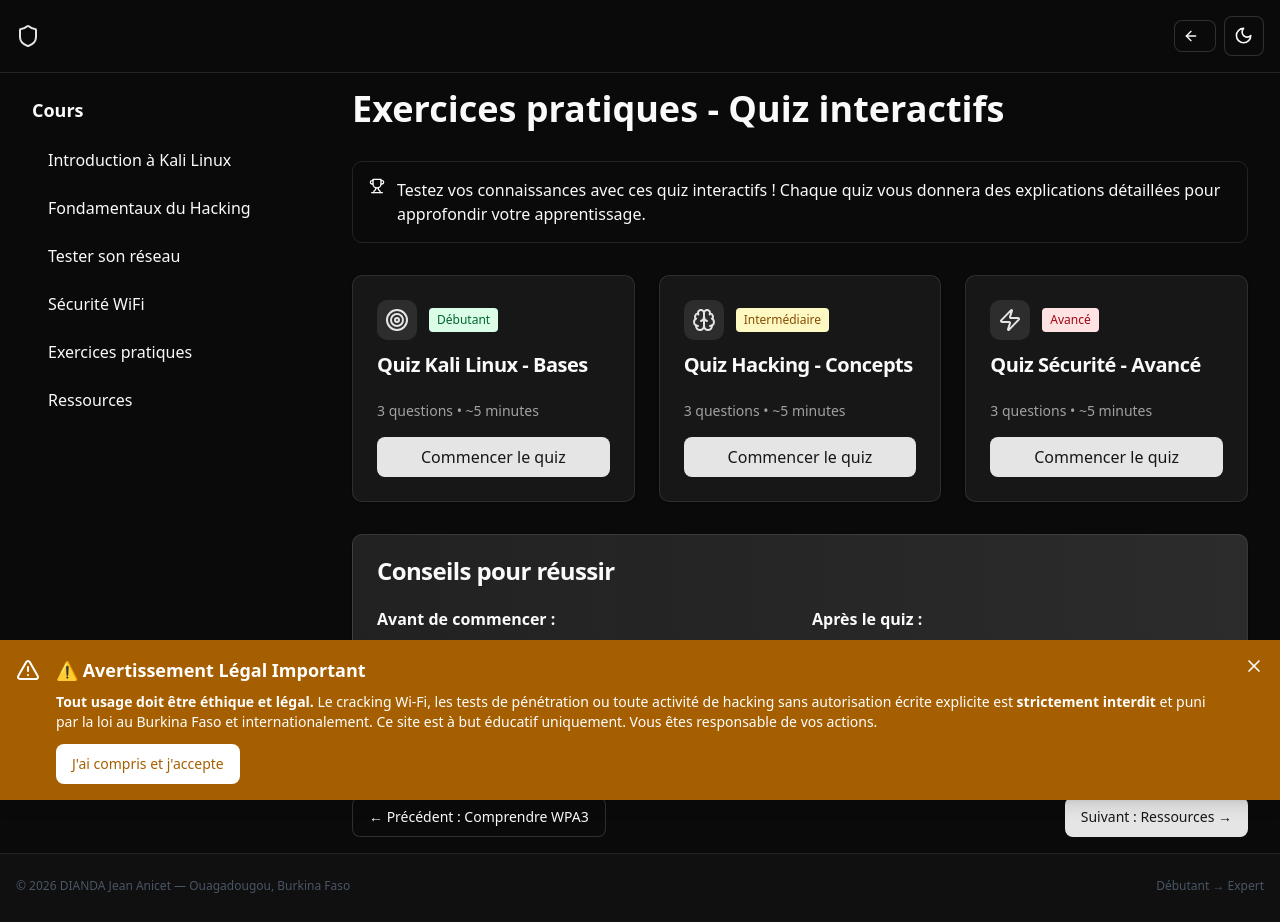
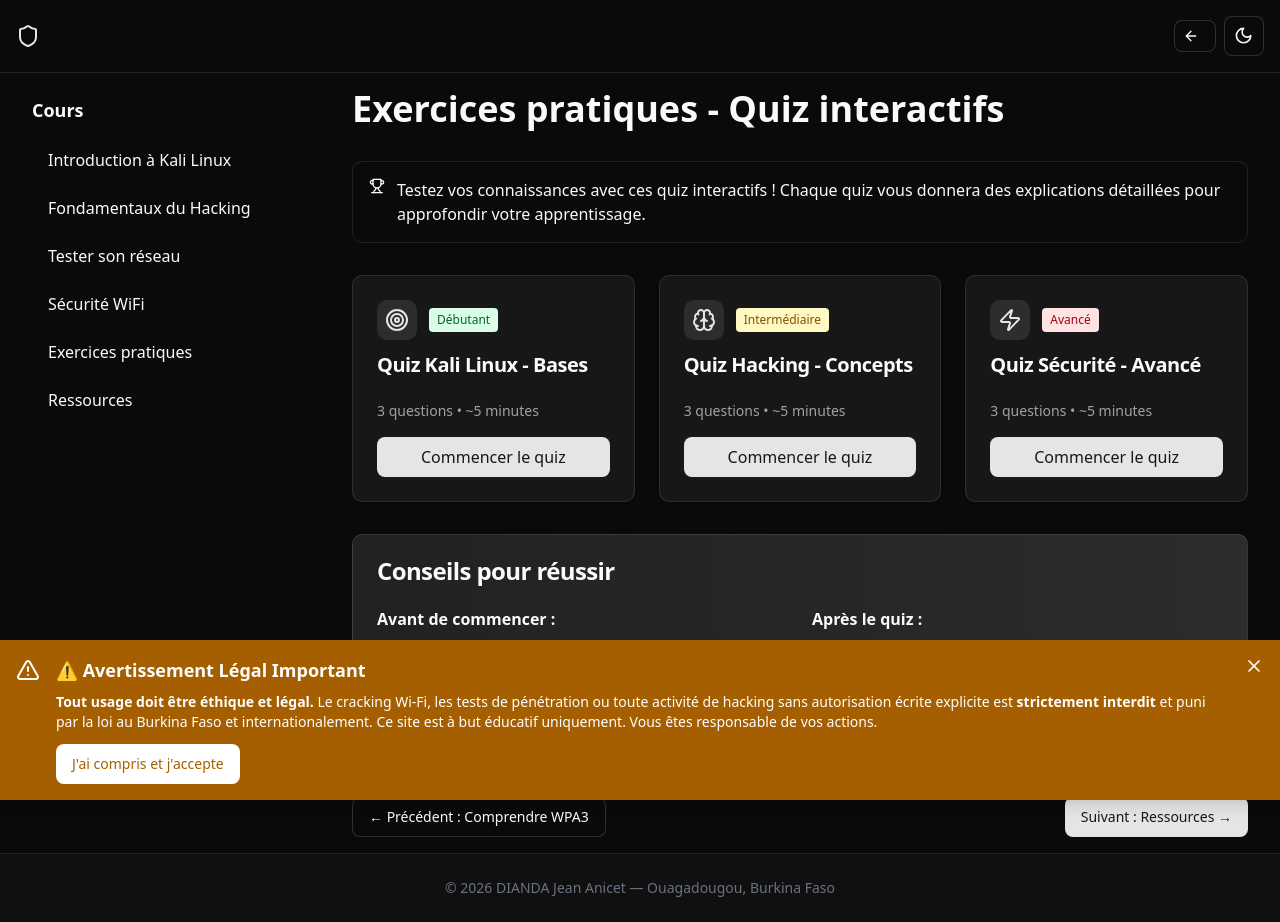
Before and after one commit to ANI-dianda/Kali-Linux, a Next.js app: page /courses/exercises in a window 1280 px wide. Built offline with nearby package versions, Linux system fonts and the light colour scheme.

Commit message:
footer : copyright uniquement, centre, lisible

```diff
--- a/src/components/Footer.tsx
+++ b/src/components/Footer.tsx
@@ -21,9 +21,9 @@ const socials = [
 export function Footer() {
   return (
     <footer className="border-t border-white/8 bg-[#101010]">
-      <div className="container mx-auto px-4 py-6 flex flex-col sm:flex-row items-center justify-between gap-2 font-exo-2 text-xs text-gray-600">
+      <div className="container mx-auto px-4 py-6 flex items-center justify-center font-exo-2 text-sm text-gray-500">
         <p>© {new Date().getFullYear()} DIANDA Jean Anicet — Ouagadougou, Burkina Faso</p>
-        <p>Débutant → Expert</p>
+
       </div>
     </footer>
   );
```
